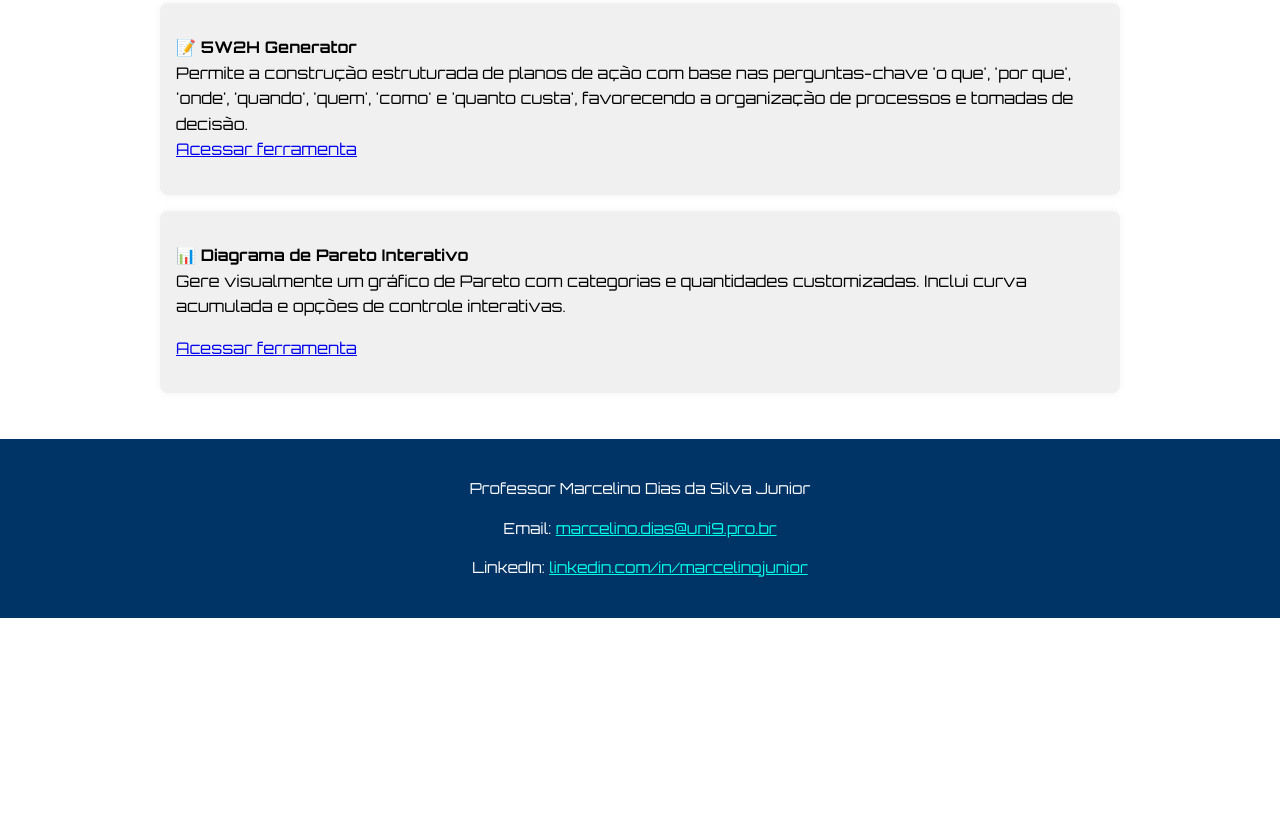
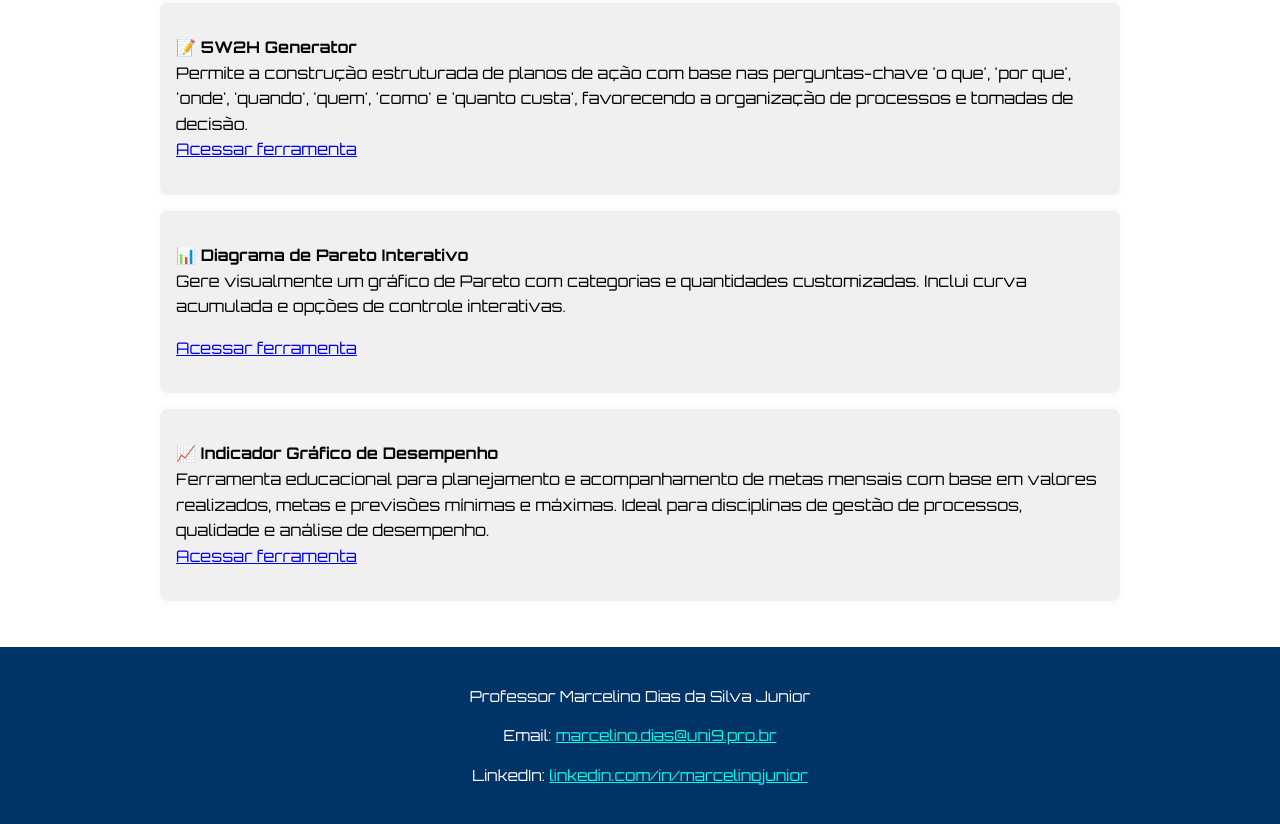
Before and after one commit to MarcelinoJunior/marcelinojunior.github.io, a plain HTML site: page ferramentas.html in a window 1280 px wide. Shown: the part 1032-1856 px from the top of the page. Before the commit the page ends 1650 px from the top, so only its background shows below. Drawn offline with Linux system fonts and the light colour scheme.

Commit message:
Update ferramentas.html

```diff
--- a/ferramentas.html
+++ b/ferramentas.html
@@ -145,6 +145,13 @@ footer {
     <br>Gere visualmente um gráfico de Pareto com categorias e quantidades customizadas. Inclui curva acumulada e opções de controle interativas.</p>    <a href="pareto.html">Acessar ferramenta</a></p>
   </div>
 
+  <div class="card">
+    <p><strong>📈 Indicador Gráfico de Desempenho</strong>
+    <br>Ferramenta educacional para planejamento e acompanhamento de metas mensais com base em valores realizados, metas e previsões mínimas e máximas. Ideal para disciplinas de gestão de processos, qualidade e análise de desempenho.<br><a href="indicadores.html">Acessar ferramenta</a></p>
+  </div>
+
+
+
 </section>
 
 <footer style="margin-top: 3em; background-color: #003366; color: white; text-align: center; padding: 1.5em; font-size: 0.95em;">
```
